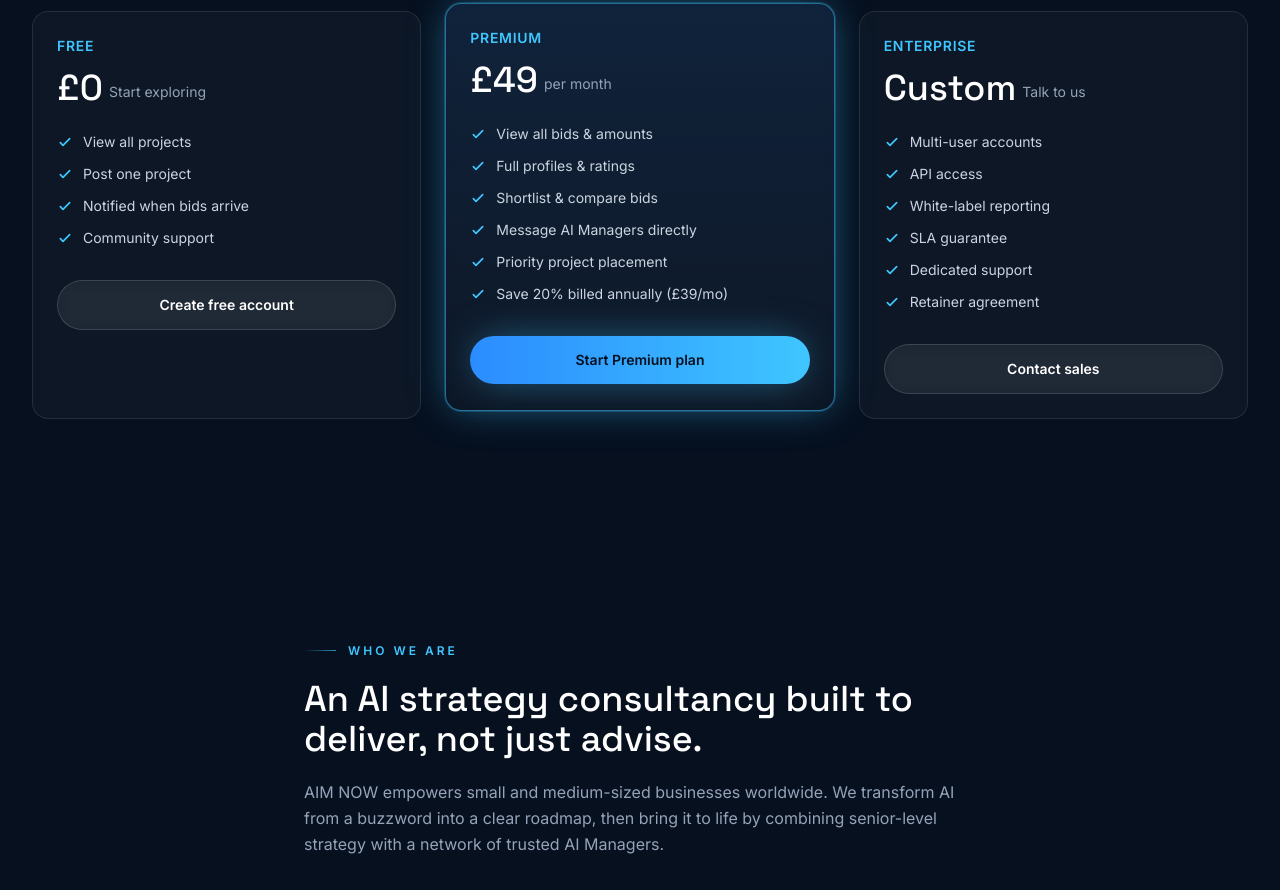
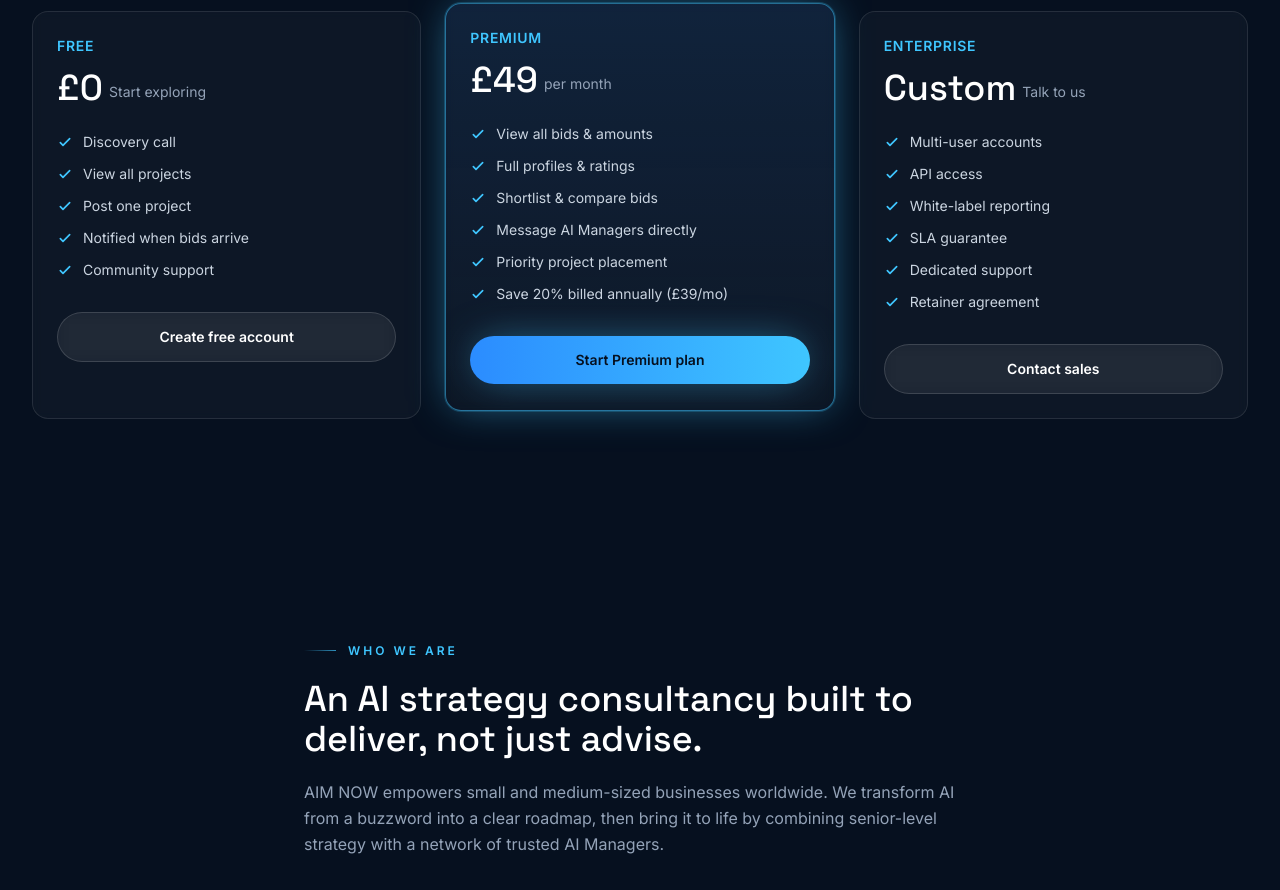
Before and after one commit to darrentang-ai/aimnow, a React (Vite) app: page / in a window 1280 px wide. Shown: the part 2333-3223 px from the top of the page. Built offline with nearby package versions, Linux system fonts and the light colour scheme.

Commit message:
Add Discovery call to Free tier features

```diff
--- a/src/components/Portal.jsx
+++ b/src/components/Portal.jsx
@@ -11,7 +11,7 @@
     name: 'Free',
     price: '£0',
     note: 'Start exploring',
-    features: ['View all projects', 'Post one project', 'Notified when bids arrive', 'Community support'],
+    features: ['Discovery call', 'View all projects', 'Post one project', 'Notified when bids arrive', 'Community support'],
     cta: 'Create free account',
     interest: 'AI Manager Portal — Free plan',
     featured: false,
```
